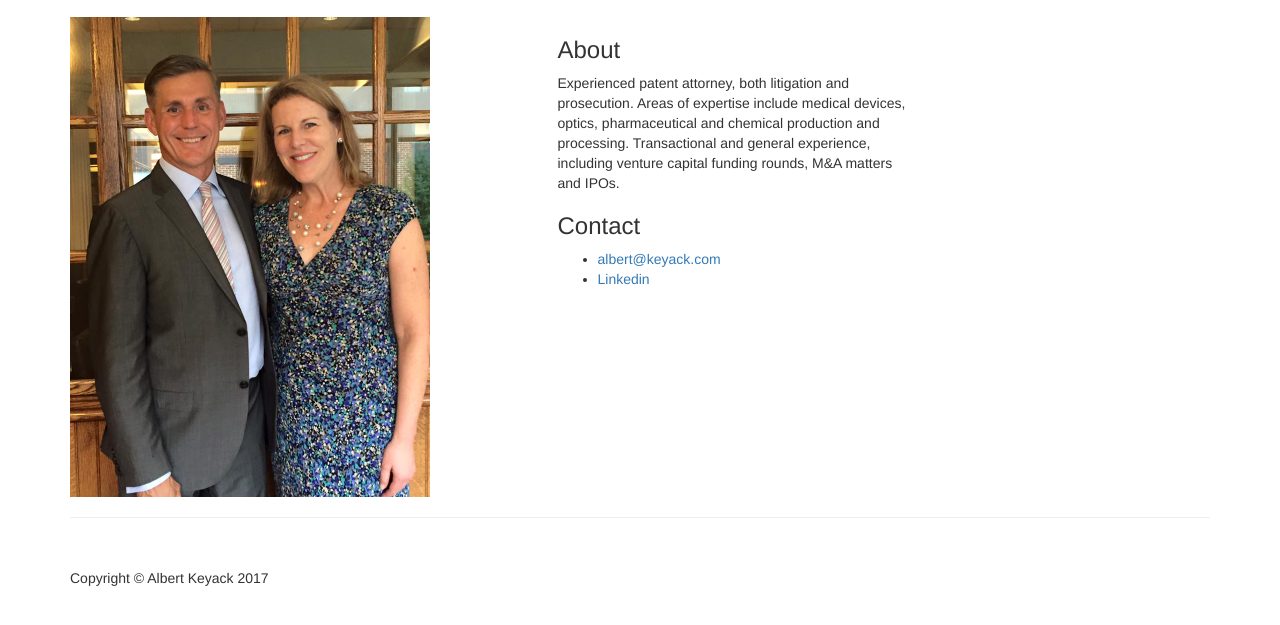
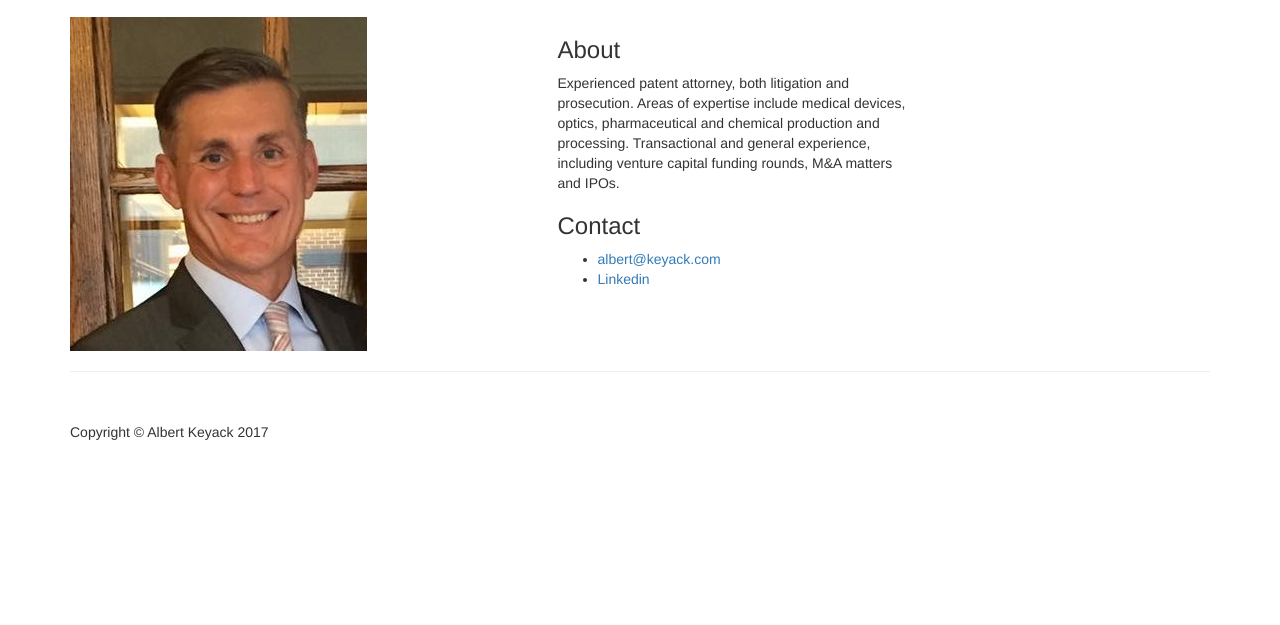
Before and after one commit to keyacd/keyacd.github.io, a plain HTML site: page index.html in a window 1280 px wide. Shown: the part 163-788 px from the top of the page. Drawn offline with Linux system fonts and the light colour scheme.

Commit message:
Updated portrait

```diff
--- a/index.html
+++ b/index.html
@@ -76,7 +76,7 @@
         <div class="row">
 
             <div class="col-md-5">
-                <img class="img-responsive" src="img_couple.jpg" width="360" height="480" align="middle" alt="">
+                <img class="img-responsive" src="img_single.jpg" align="middle" alt="">
             </div>
 
             <div class="col-md-4">
```
Also changed, not shown: img_single.jpg (added).
